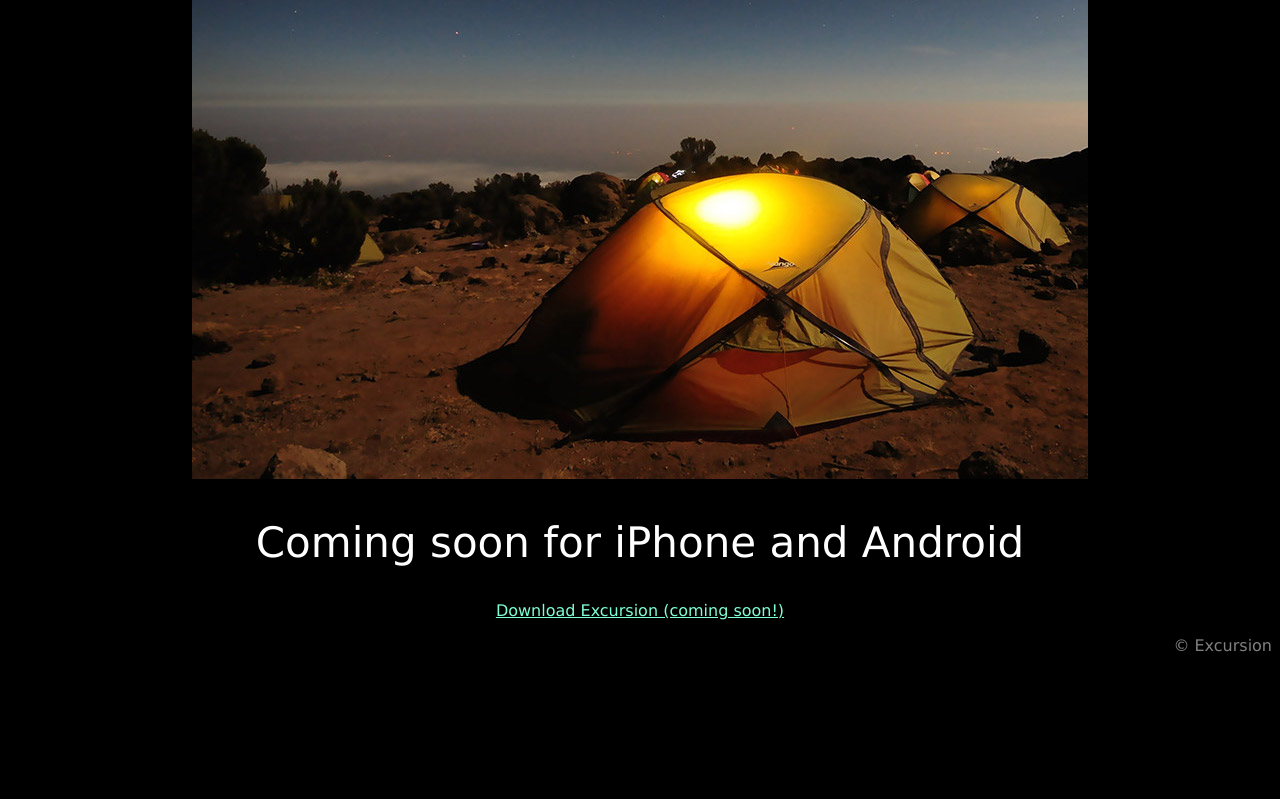
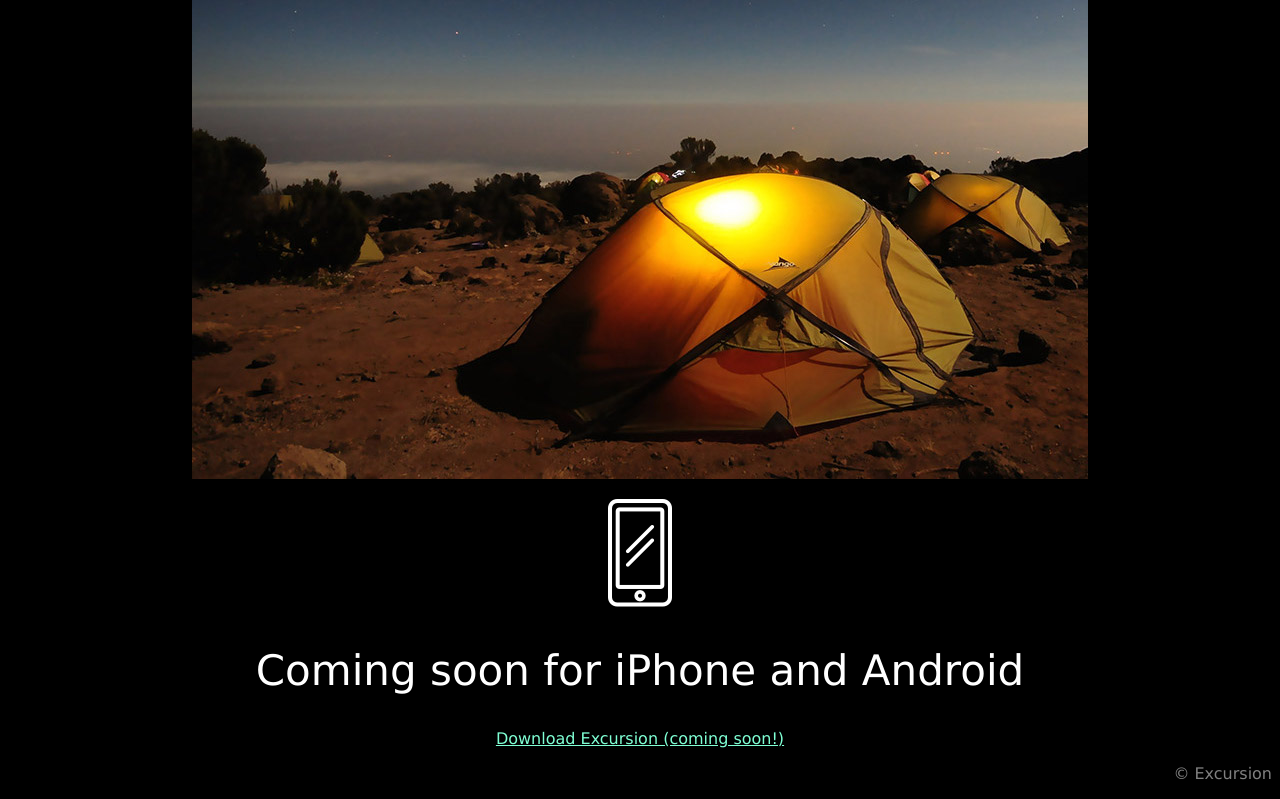
Before and after one commit to AndrewHenriquez/excursion, a plain HTML site: page index.html in a window 1280 px wide. Shown: the part 574-1373 px from the top of the page. Before the commit the page ends 1245 px from the top, so only its background shows below. Drawn offline with Linux system fonts and the light colour scheme.

Commit message:
finally added the icon

```diff
--- a/index.html
+++ b/index.html
@@ -21,7 +21,9 @@
     <p id="image">
       <img src="./images/camp.jpg" />
     </p>
-
+    <p id ="icon">
+      <img src="./images/phone.png" />
+    </p>
     <h2>Coming soon for iPhone and Android</h2>
 
     <a href="#">Download Excursion (coming soon!)</a>
```
Also changed, not shown: images/phone.png (renamed from video/phone.png).
